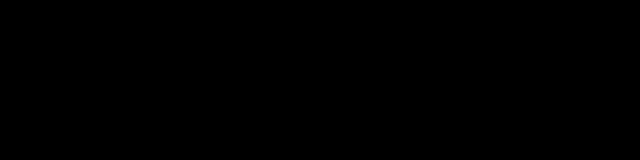
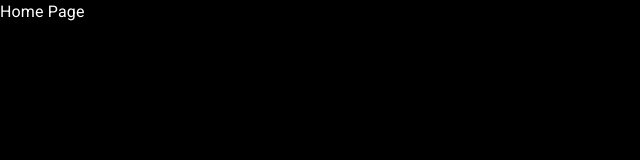
Before and after one commit to rjavier001/kruger-movies-project, a React (Create React App) app in the folder client/: page / in a window 1280 px wide. Shown: the top 160 px of the page, without its empty margins (0-640 px from the left). Built offline with nearby package versions, Linux system fonts and the light colour scheme.

Commit message:
Routes completed

```diff
--- a/client/src/App.jsx
+++ b/client/src/App.jsx
@@ -3,6 +3,10 @@
 import themeConfigs from "./configs/theme.configs";
 import {ToastContainer} from "react-toastify"
 import  CssBaseline  from "@mui/material/CssBaseline";
+import { BrowserRouter, Route, Routes } from "react-router-dom";
+import MainLayout from "./components/layout/MainLayout";
+import routes from "./routes/routes";
+import PageWrapper from "./components/common/PageWrapper";
 
 const App = () => {
   const {themeMode} = useSelector((state)=>state.themeMode)
@@ -22,6 +26,32 @@
 
       <CssBaseline />
 
+      <BrowserRouter>
+        <Routes>
+          <Route path="/" element={<MainLayout />}>
+            {routes.map((route, index) => (
+              route.index ? (
+                <Route
+                  index
+                  key={index}
+                  element={route.state ? (
+                    <PageWrapper state={route.state}>{route.element}</PageWrapper>
+                  ) : route.element}
+                />
+              ) : (
+                <Route
+                  path={route.path}
+                  key={index}
+                  element={route.state ? (
+                    <PageWrapper state={route.state}>{route.element}</PageWrapper>
+                  ) : route.element}
+                />
+              )
+            ))}
+          </Route>
+        </Routes>
+      </BrowserRouter>
+
     </ThemeProvider>
   );
 }
--- a/client/src/components/layout/MainLayout.jsx
+++ b/client/src/components/layout/MainLayout.jsx
@@ -5,8 +5,6 @@
 
   return (
     <>
-      {/* Todo global loading */}
-      {/* global loading */}
 
       {/* Todo login modal */}
       {/* login modal */}
--- a/client/src/pages/Homepage.jsx
+++ b/client/src/pages/Homepage.jsx
@@ -0,0 +1,8 @@
+const HomePage = () =>{
+    return(
+        <div>
+            Home Page
+        </div>
+    )
+}
+export default HomePage
--- /dev/null
+++ b/client/src/routes/routes.jsx
@@ -0,0 +1,75 @@
+import HomePage from "../pages/HomePage";
+import PersonDetail from "../pages/PersonDetail";
+import FavoriteList from "../pages/FavoriteList";
+import MediaDetail from "../pages/MediaDetail";
+import MediaList from "../pages/MediaList";
+import MediaSearch from "../pages/MediaSearch";
+import PasswordUpdate from "../pages/PasswordUpdate";
+import ReviewList from "../pages/ReviewList";
+import ProtectedPage from "../components/common/ProtectedPage";
+
+export const routesGen = {
+  home: "/",
+  mediaList: (type) => `/${type}`,
+  mediaDetail: (type, id) => `/${type}/${id}`,
+  mediaSearch: "/search",
+  person: (id) => `/person/${id}`,
+  favoriteList: "/favorites",
+  reviewList: "/reviews",
+  passwordUpdate: "password-update"
+};
+
+const routes = [
+  {
+    index: true,
+    element: <HomePage />,
+    state: "home"
+  },
+  {
+    path: "/person/:personId",
+    element: <PersonDetail />,
+    state: "person.detail"
+  },
+  {
+    path: "/search",
+    element: <MediaSearch />,
+    state: "search"
+  },
+  {
+    path: "/password-update",
+    element: (
+      <ProtectedPage>
+        <PasswordUpdate />
+      </ProtectedPage>
+    ),
+    state: "password.update"
+  },
+  {
+    path: "/favorites",
+    element: (
+      <ProtectedPage>
+        <FavoriteList />
+      </ProtectedPage>
+    ),
+    state: "favorites"
+  },
+  {
+    path: "/reviews",
+    element: (
+      <ProtectedPage>
+        <ReviewList />
+      </ProtectedPage>
+    ),
+    state: "reviews"
+  },
+  {
+    path: "/:mediaType",
+    element: <MediaList />
+  },
+  {
+    path: "/:mediaType/:mediaId",
+    element: <MediaDetail />
+  }
+];
+
+export default routes;
```
Also changed, not shown: client/src/components/common/ProtectedPage.jsx (renamed from client/src/components/common/ProyectedPage.jsx).
